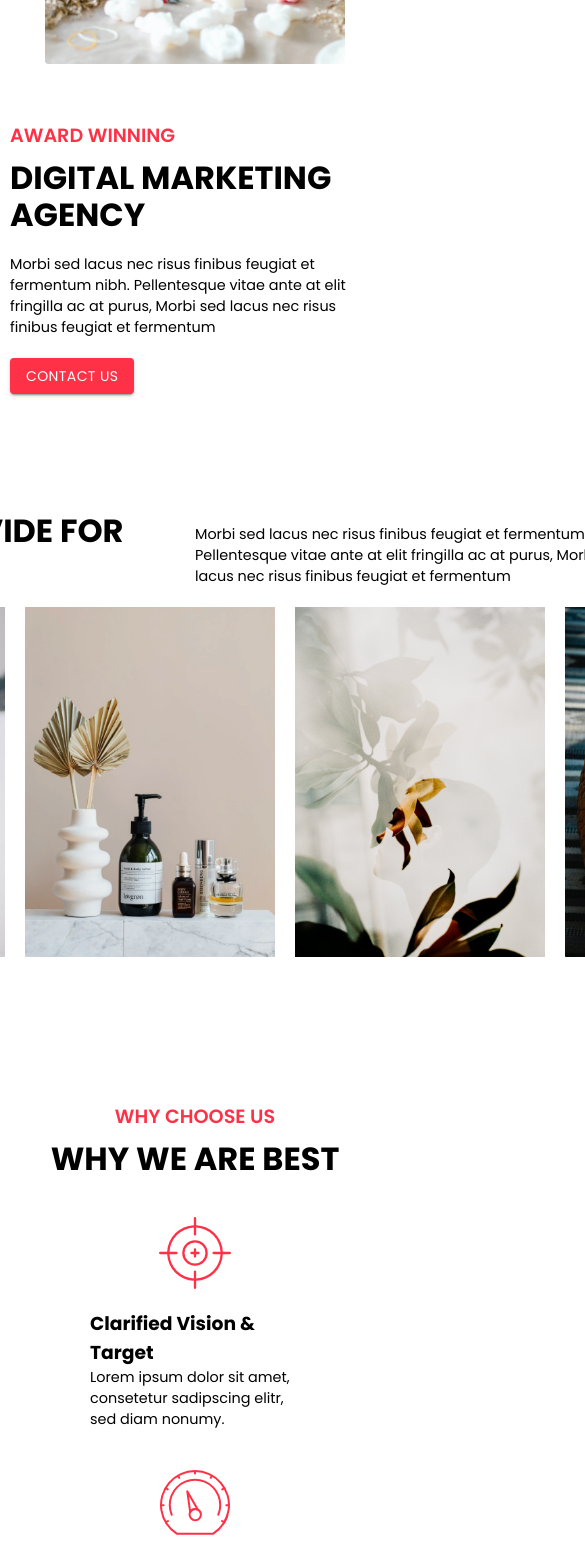
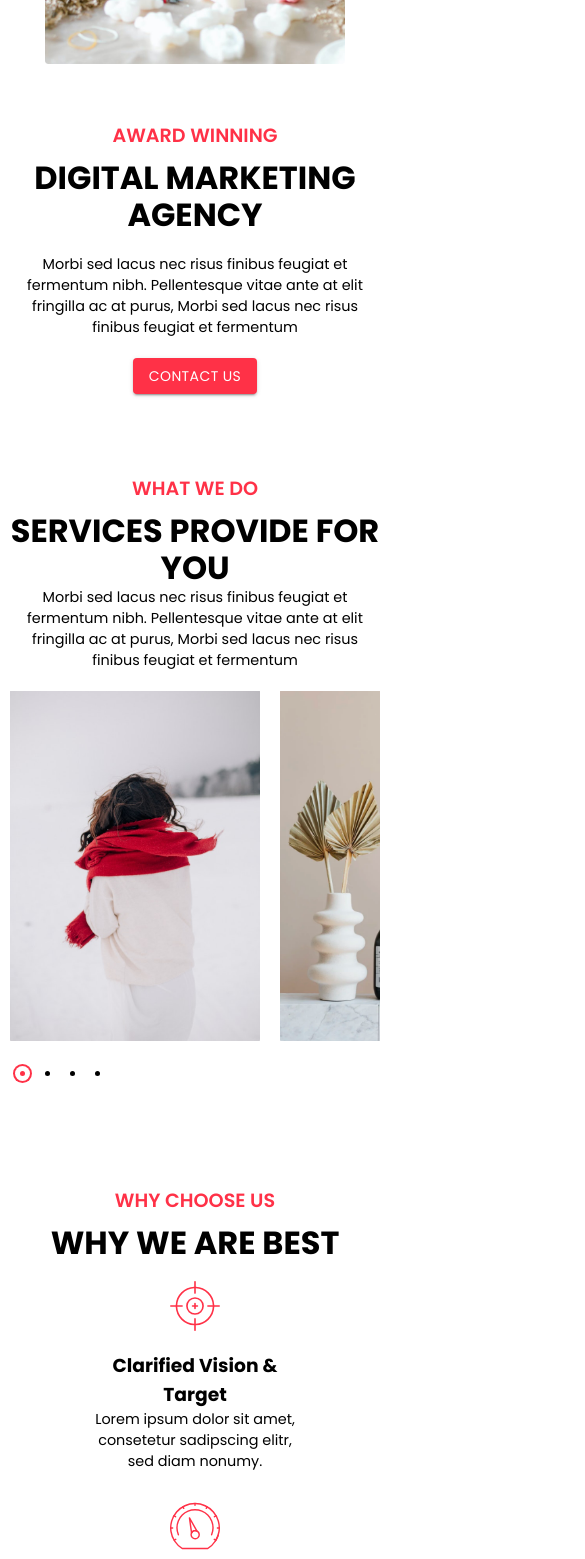
Before and after one commit to david-sling/fyle-landing, a React (Create React App) app: page / in a window 390 px wide. Shown: the part 400-1959 px from the top of the page, 585 px wide, since content can reach past the window. Built offline with nearby package versions, Linux system fonts and the light colour scheme.

Commit message:
Mobile optimised

```diff
--- a/src/index.scss
+++ b/src/index.scss
@@ -9,6 +9,11 @@
     text-decoration: none;
     color: unset;
   }
+}
+
+#root {
+  overflow-x: hidden;
+  width: 100%;
 }
 
 $primary: #ff3147;
@@ -89,6 +94,7 @@ p {
 }
 
 section {
+  width: 100vw;
   max-width: 900px;
   padding: 10px;
   margin-bottom: 60px;
@@ -142,9 +148,12 @@ form {
   .top {
     display: flex;
     align-items: flex-end;
+    flex-wrap: wrap;
     margin-bottom: 20px;
+    // padding: 10px;
     & > div {
       flex: 1;
+      min-width: 300px;
     }
   }
 }
@@ -242,10 +251,13 @@ form {
     flex-wrap: wrap;
     margin-top: 20px;
     justify-content: center;
+    gap: 20px;
     .item {
-      padding: 20px;
+      // padding: 20px;
       margin: 0 20px;
-      width: 250px;
+
+      width: 200px;
+      height: 200px;
       display: flex;
       flex-direction: column;
       // align-items: center;
@@ -253,6 +265,8 @@ form {
       svg {
         align-self: center;
         margin-bottom: 20px;
+        width: 50px;
+        height: 50px;
       }
     }
   }
@@ -278,7 +292,9 @@ form {
   align-items: stretch;
   flex-wrap: wrap;
   .left {
-    flex: 1;
+    flex: 2;
+    min-width: 300px;
+    height: 500px;
     img {
       width: 100%;
       height: 100%;
@@ -286,7 +302,8 @@ form {
     }
   }
   .right {
-    width: 300px;
+    flex: 1;
+    min-width: 200px;
     overflow-y: scroll;
     display: flex;
     flex-direction: column;
@@ -320,7 +337,9 @@ form {
     flex-wrap: wrap;
     justify-content: center;
     .item {
-      padding: 20px;
+      // padding: 20px;
+      width: 180px;
+      height: 180px;
       @include flex-center;
       flex-direction: column;
       margin: 20px;
@@ -359,4 +378,22 @@ form {
   padding: 40px 0;
   width: 100%;
   @include flex-center();
+  img {
+    width: 80%;
+  }
 }
+
+@media screen and (max-width: 600px) {
+  h1,
+  h2,
+  h3,
+  h6,
+  p {
+    text-align: center;
+  }
+  .text {
+    display: flex;
+    flex-direction: column;
+    align-items: center;
+  }
+}
--- a/src/sections/Feedback.jsx
+++ b/src/sections/Feedback.jsx
@@ -4,7 +4,7 @@ export default function Feedback() {
   return (
     <section className="Feedback">
       <h2>client's feedback</h2>
-      <h1>people say's about us !</h1>
+      <h1>people say's about us!</h1>
       <p>
         Jannat Tumpa The standard chunk of Lorem Ipsum used since the 1500s is
         reproduced below for those interested. Sections Bonorum et Malorum
```
